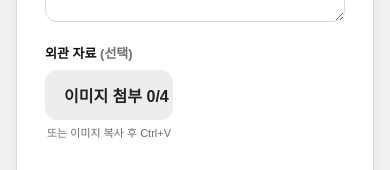
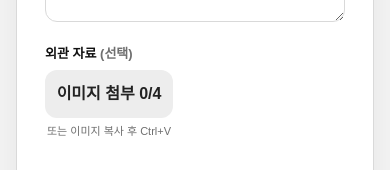
Before and after one commit to NAM5AN/character2, a Next.js app: page /analyze in a window 390 px wide. Shown: the part 1087-1257 px from the top of the page. Built offline with nearby package versions, Linux system fonts and the light colour scheme.

Commit message:
fix: center mobile upload button label

```diff
--- a/src/app/appearance-image-mobile.css
+++ b/src/app/appearance-image-mobile.css
@@ -29,7 +29,14 @@
   }
 
   .analyze-page .field:has(input[type='file'][accept*='image/jpeg']) > div:first-of-type > .btn {
+    width: 100%;
     max-width: 100%;
+    min-height: 48px;
+    display: inline-flex !important;
+    align-items: center !important;
+    justify-content: center !important;
+    text-align: center;
+    line-height: 1.15;
     white-space: nowrap;
   }
 
```
